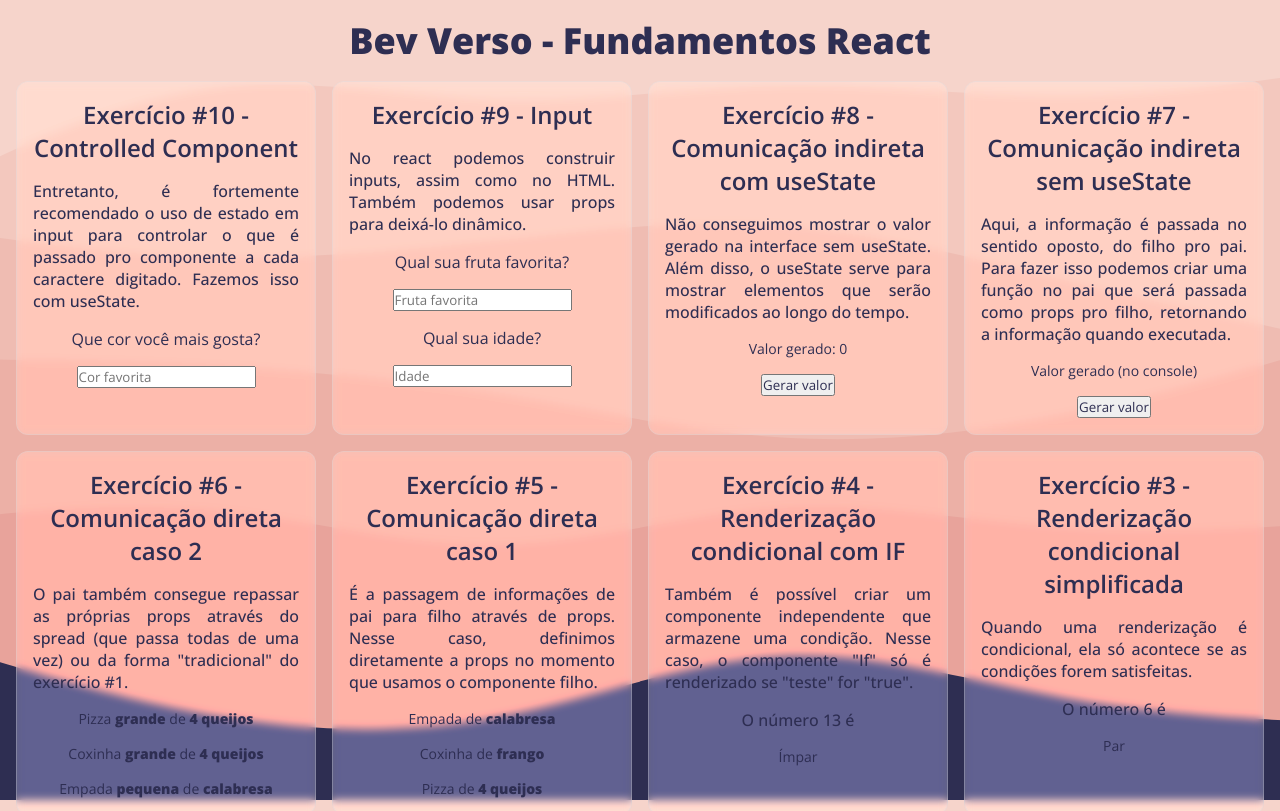
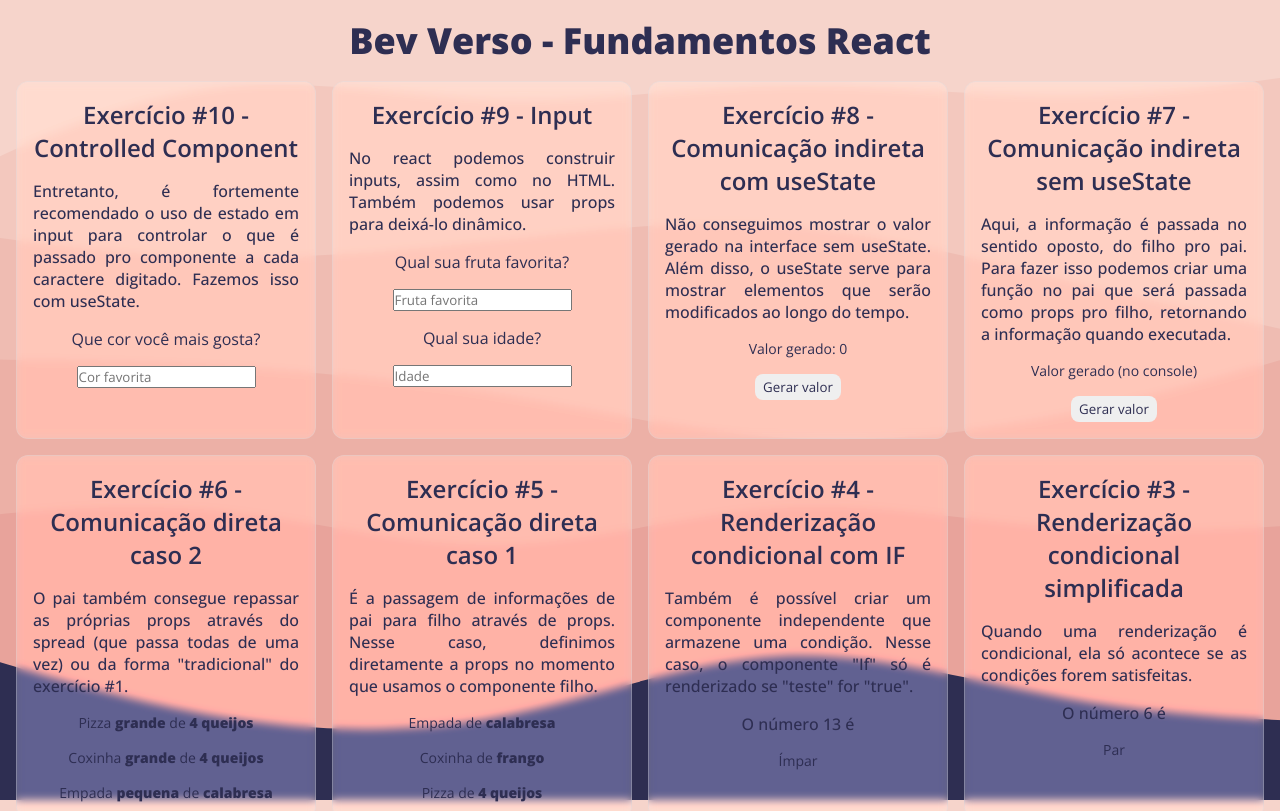
Before and after one commit to develyrios/aprendizado-front, a React (Vite) app: page / in a window 1280 px wide. Shown: the top 811 px of the page. Built offline with nearby package versions, Linux system fonts and the light colour scheme.

Commit message:
<feat>:substitui a tag button normal pelo componente Button criado

```diff
--- a/src/components/Exercicios/Exercicio07/filho.jsx
+++ b/src/components/Exercicios/Exercicio07/filho.jsx
@@ -1,11 +1,13 @@
+import { Button } from "../../../styles/Button"
+
 export const Filho = ({ quandoClicar }) => {
     function acao() {
         quandoClicar(Math.random())
     }
 
     return(
-        <button onClick={acao}>
+        <Button onClick={acao}>
             Gerar valor
-        </button>
+        </Button>
     )
 }
--- a/src/components/Exercicios/Exercicio08/filho.jsx
+++ b/src/components/Exercicios/Exercicio08/filho.jsx
@@ -1,3 +1,5 @@
+import { Button } from "../../../styles/Button"
+
 export const Filho = ({ quandoClicar }) => {
     const acao = () => {
         quandoClicar(Math.random())
@@ -5,9 +7,9 @@ export const Filho = ({ quandoClicar }) => {
 
     return(
         <>
-        <button onClick={acao}>
+        <Button onClick={acao}>
             Gerar valor
-        </button>
+        </Button>
         </>
     )
 }
```
